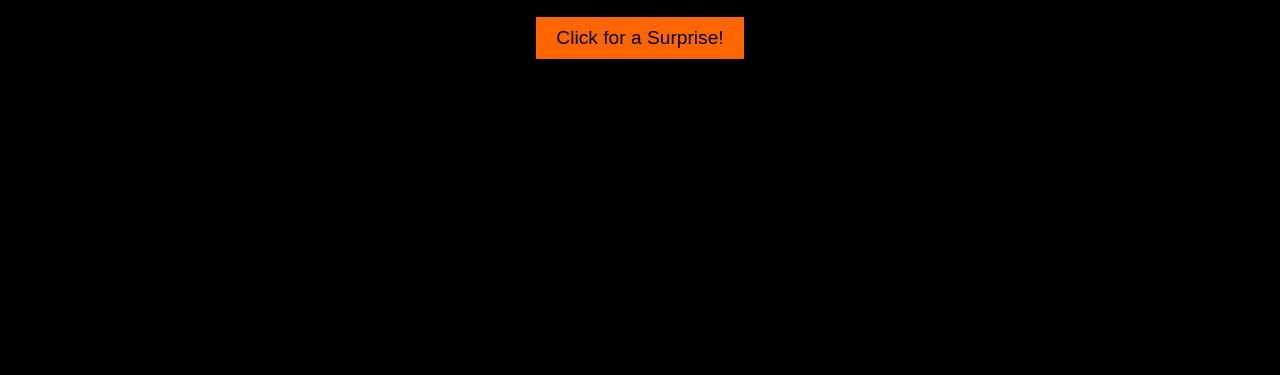
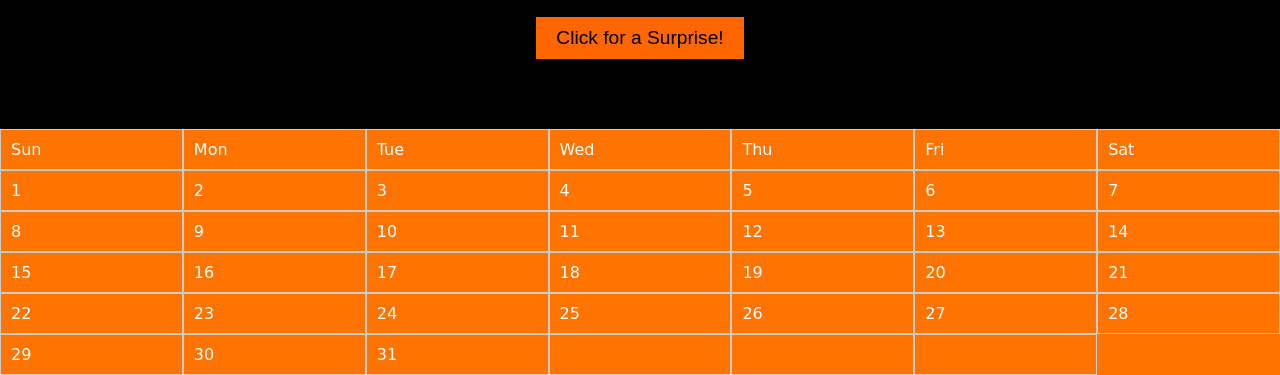
Before and after one commit to WaluigisKitten/Night-of-Fright-Official, a plain HTML site: page index.html in a window 1280 px wide. Shown: the part 652-1027 px from the top of the page. Before the commit the page ends 800 px from the top, so only its background shows below. Drawn offline with Linux system fonts and the light colour scheme.

Commit message:
Update index.html

```diff
--- a/index.html
+++ b/index.html
@@ -27,6 +27,53 @@
             <button id="spooky-button">Click for a Surprise!</button>
         </div>
     </div>
+	 <div class="calendar">
+            <div class="header day">Sun</div>
+            <div class="header day">Mon</div>
+            <div class="header day">Tue</div>
+            <div class="header day">Wed</div>
+            <div class="header day">Thu</div>
+            <div class="header day">Fri</div>
+            <div class="header day">Sat</div>
+
+
+            <div class="day">1</div>
+            <div class="day">2</div>
+            <div class="day">3</div>
+            <div class="day">4</div>
+            <div class="day">5</div>
+            <div class="day">6
+              <p></p>
+            </div>
+            <div class="day">7</div>
+            <div class="day">8</div>
+            <div class="day">9</div>
+            <div class="day">10</div>
+            <div class="day">11</div>
+            <div class="day">12</div>
+            <div class="day">13</div>
+            <div class="day">14</div>
+            <div class="day">15</div>
+            <div class="day">16</div>
+            <div class="day">17</div>
+            <div class="day">18</div>
+            <div class="day">19</div>
+            <div class="day">20</div>
+            <div class="day">21</div>
+            <div class="day">22</div>
+            <div class="day">23</div>
+            <div class="day">24</div>
+            <div class="day">25</div>
+            <div class="day">26</div>
+            <div class="day">27</div>
+            <div class="day">28</div>
+            <div class="day">29</div>
+            <div class="day">30</div>
+            <div class="day">31</div>
+            <div class="day"> </div>
+            <div class="day"> </div>
+            <div class="day"> </div>
+        </div>
     <script src="script.js"></script>
 </body>
 </html>
```
